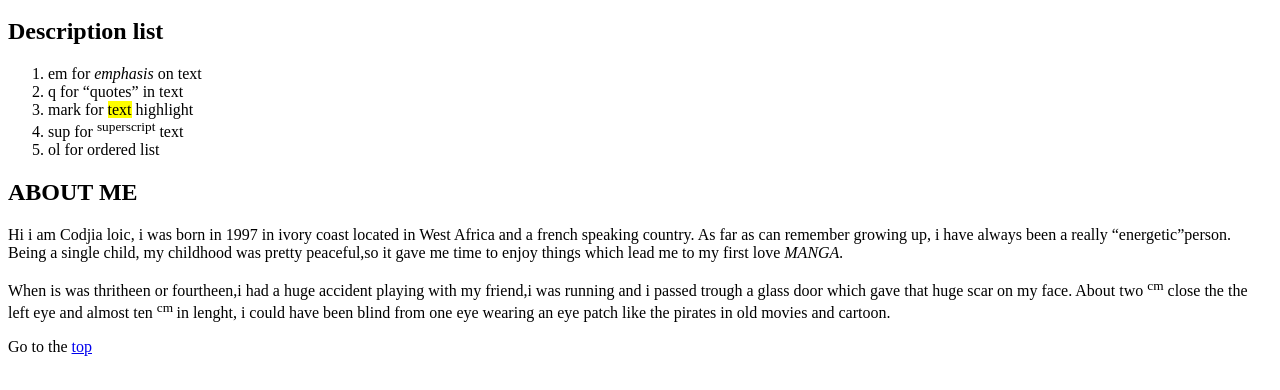
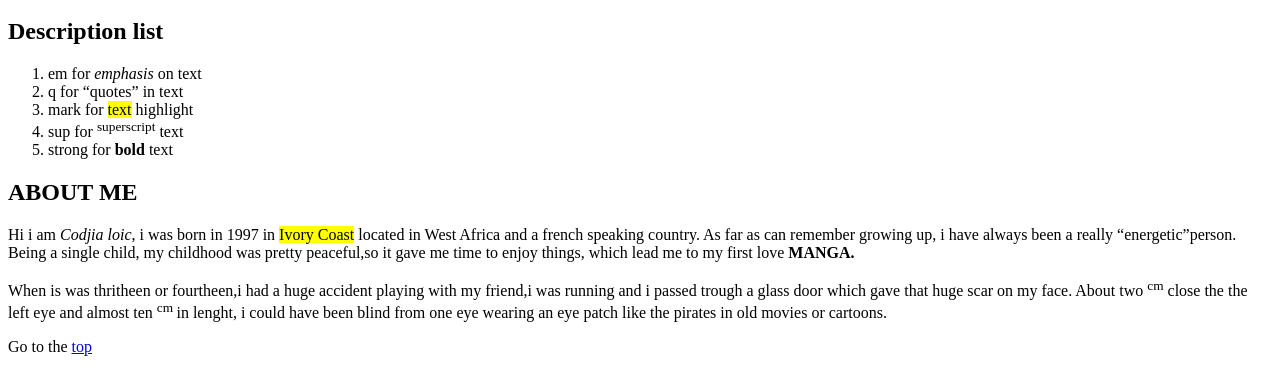
Before and after one commit to codj0002/codj0002.github.io, a plain HTML site: page html-assigment/notes.html in a window 1280 px wide. Shown: the part 118-508 px from the top of the page. Drawn offline with Linux system fonts and the light colour scheme.

Commit message:
text change

```diff
--- a/html-assigment/notes.html
+++ b/html-assigment/notes.html
@@ -22,17 +22,17 @@
              <li>q for <q>quotes</q> in text</li>
              <li>mark  for <mark>text</mark> highlight</li>
              <li>sup for <sup>superscript</sup> text</li>
-             <li>ol for ordered list</li>
+             <li>strong for <strong>bold</strong> text</li>
             </ol>
 
     </section>
     <h2>ABOUT ME</h2>
-    <p>Hi i am Codjia loic, i was born in 1997 in ivory coast located in West Africa and a french speaking country.
+    <p>Hi i am <em>Codjia loic</em>, i was born in 1997 in <mark>Ivory Coast</mark> located in West Africa and a french speaking country.
         As far as can remember growing up, i have always been a really <q>energetic</q>person. Being a single child, my childhood was
-        pretty peaceful,so it gave me time to enjoy things which lead me to my first love <em>MANGA.</em>
+        pretty peaceful,so it gave me time to enjoy things, which lead me to my first love <strong>MANGA.</strong>
     </p>
     <p>When is was thritheen or fourtheen,i had a huge accident playing with my friend,i was running and i passed trough a glass door which gave that huge scar on my face.
-        About two <sup>cm</sup> close the the left eye and almost ten <sup>cm </sup> in lenght, i could have been blind from one eye wearing an eye patch like the pirates in old movies and cartoon.
+        About two <sup>cm</sup> close the the left eye and almost ten <sup>cm </sup> in lenght, i could have been blind from one eye wearing an eye patch like the pirates in old movies or cartoons.
     </p>
     <p>Go to the <a href="#top">top</a></p>
 </body>
```
